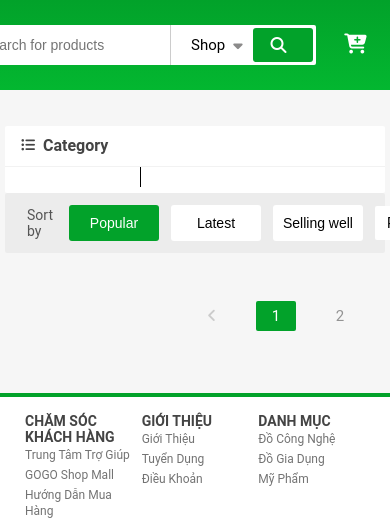
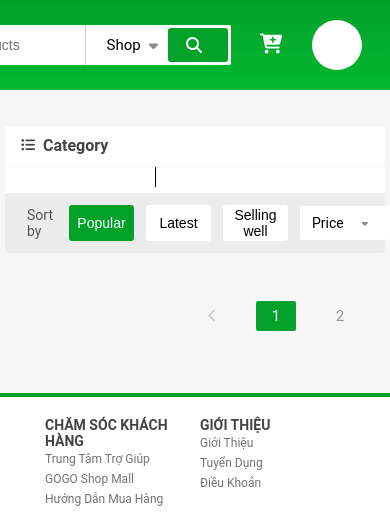
Before and after one commit to quyng24/web-gogo, a plain HTML site: page index.html in a window 390 px wide. Shown: the top 526 px of the page. Drawn offline with Linux system fonts and the light colour scheme; no server answers.

Commit message:
edit reponsive mobile

```diff
--- a/assets/css/basse.css
+++ b/assets/css/basse.css
@@ -192,7 +192,7 @@ li {
 }
 @media (max-width: 767.98px) {
     .grid__colum-2-4 {
-        width: calc(100% / 3);
+        width: calc(100% / 2);
     }
     .grid__colum-10, .grid__colum-2 {
         width: 100%;
--- a/assets/css/main.css
+++ b/assets/css/main.css
@@ -1,5 +1,5 @@
 .header {
-    height: var(--header-height);
+    height: auto;
     background-image: linear-gradient(0, #03b730, #02a22a);
 }
 .header__navbar {
@@ -1036,6 +1036,9 @@ i.home-product-liketym-dlx {
     .header__nav-list {
         padding: 10px 0;
     }
+    .footer {
+        padding: 20px;
+    }
 }
 @media (max-width: 767.98px) {
     .header {
@@ -1045,7 +1048,7 @@ i.home-product-liketym-dlx {
         display: flex;
         flex-direction: row-reverse;
         align-items: center;
-        justify-content: center;
+        justify-content: space-between;
     }
     .header__nav-item {
         display: none;
@@ -1077,6 +1080,7 @@ i.home-product-liketym-dlx {
     }
     .header .grid .header-wisearch .header__search {
         width: 400px;
+        margin-left: 20px;
     }
     .header .grid .header-wisearch .header__giohang i {
         width: 50px;
@@ -1095,7 +1099,7 @@ i.home-product-liketym-dlx {
         justify-content: space-evenly;
     }
     .category-list .category-item {
-        min-width: 120px;
+        min-width: 90px;
         display: flex;
         justify-content: center;
         align-items: center;
@@ -1108,3 +1112,11 @@ i.home-product-liketym-dlx {
         margin-bottom: 20px;
     }
 }
+@media (max-width: 567.98px) {
+    .btn {
+        min-width: 65px;
+    }
+    .home-filter .select-input {
+        min-width: 90px;
+    }
+}
```
